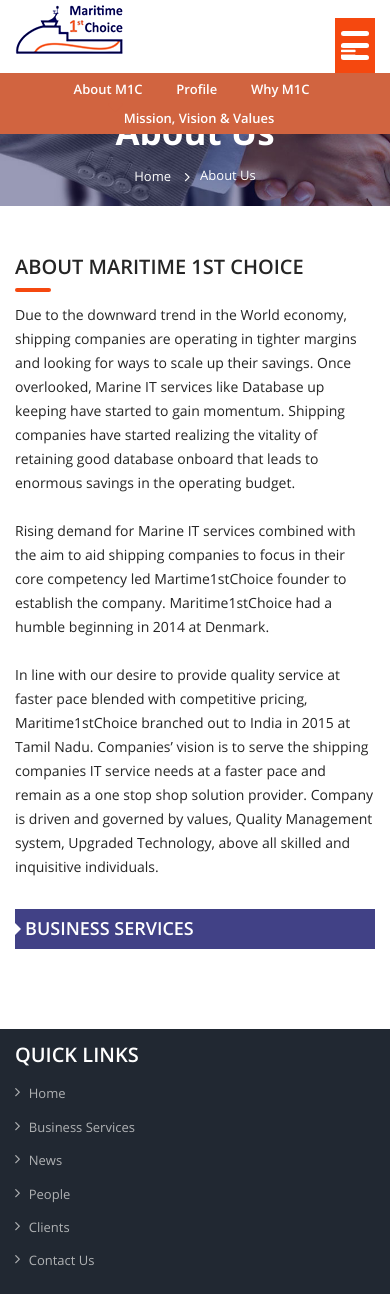
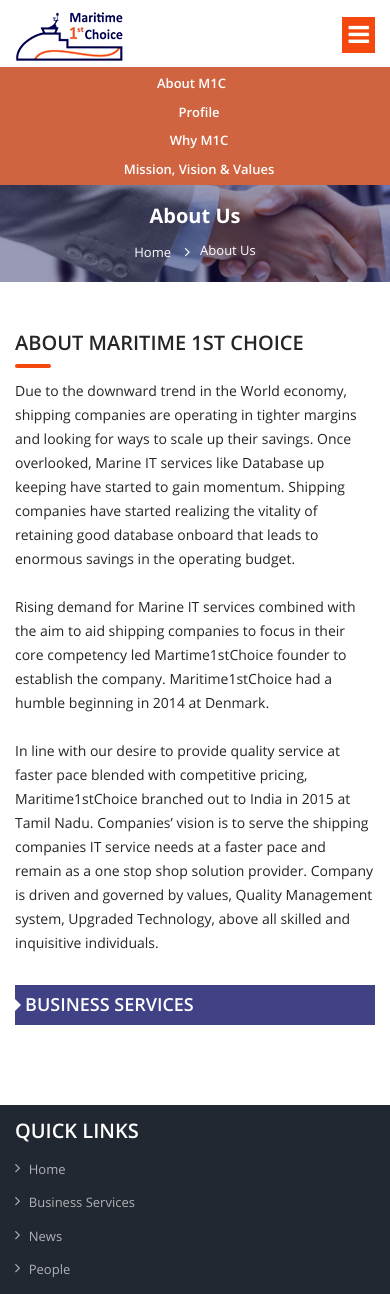
Before and after one commit to shananbu/maritime1choice, a PHP site: page /aboutUs.php in a window 390 px wide. Shown: the top 1294 px of the page. Run offline with PHP 8.4, Linux system fonts and the light colour scheme; data that the repository does not hold is empty.

Commit message:
Responsive fixes

```diff
--- a/careersServicesHeader.php
+++ b/careersServicesHeader.php
@@ -12,7 +12,9 @@ if (isset($_GET['selected'])) {
 
 <div class="container">
   <div class="row">
-    <div class="col-sm-2 logo"><a href="index.php?selected=1"> <img src="images/logo.png"> <span aria-controls="navbar" aria-expanded="false" data-target="#navbar" data-toggle="collapse" class="navbar-toggle collapsed"> <i class="fa fa-bars"></i> </span></a> </div>
+     <div class="col-sm-2 logo"><a href="index.php?selected=1"> <img src="images/logo.png"> </a>
+    <span aria-controls="navbar" aria-expanded="false" data-target="#navbar" data-toggle="collapse" class="navbar-toggle collapsed"> <i class="fa fa-bars"></i> </span>
+     </div>
     <div class="col-sm-10">
       <nav class="nav_menu top_menu collapse navbar-collapse" id="navbar">
         <ul>
--- a/css/responsive.css
+++ b/css/responsive.css
@@ -1,30 +1,26 @@
 @charset "utf-8";
+/* CSS Document */
 
 .logo img {
 	display: inline-block !important;
 }
-
 .top_head .navbar-toggle {
 	float: right;
-    margin: 0px;
+	margin: 12px 0 0;
 	cursor: pointer;
 	background: #f5480f none repeat scroll 0 0;
 	border-radius: 0;
 	color: #fff;
 	padding: 5px;
-    font-size: 17px;
-    margin-top: 13px;
+	font-size: 24px;
 }
-
 .top_head .nav_menu {
 	padding-left: 0px;
 	padding-right: 0px;
 }
-
 .top_head .navbar-toggle i {
 	display: block;
 }
-
 #toTop {
 	z-index: 50;
 }
@@ -125,83 +130,96 @@
 	display: block !important;
 	margin-bottom: 20px !important;
 }
-
 .foot_col_4 .in_cont {
 	display: block !important;
 	margin-bottom: 10px !important;
 }
-
 .banner_row h1 {
 	line-height: normal !important;
 	font-size: 15px !important;
 	top: 64% !important;
 	font-size: 16px !important
 }
-
 .banner_row h1 span {
 	display: inline !important;
 }
-
 .home_service article {
 	margin-top: 30px !important;
-
 }
-
 .top_menu li, .top_menu ul {
 	display: block !important;
 	float: none !important;
 	padding-left: 0 !important;
 	padding-right: 0 !important;
 }
-
 .top_menu ul {
 	border-top: 2px solid #F5480F !important;
 }
-
 .top_menu li a {
 	border-bottom: 1px solid #D7D7D7 !important;
 }
-
 .top_menu li a:hover {
 	border-bottom: 1px solid #F5480F !important;
 	background: #F5480F !important;
 	color: #ffffff !important;
 }
-
 .client_page figure {
 	margin-bottom: 30px !important;
 }
-
 .inn_info h1 {
 	margin-bottom: 5px !important;
 	text-align: center !important
 }
-
 .bread_crumbs ul {
 	display: block !important;
 	float: none !important;
-
 	text-align: center !important;
 }
-
 .cont_list {
 	margin-bottom: 25px;
 }
-
 .about_info {
 	margin-bottom: 30px !important;
 }
-
 .text_just {
 	text-align: left !important;
 }
-
 .ad_pa {
 	padding-top: 50px !important;
 }
-
 .aside_right {
 	margin-bottom: 30px;
+}
+.banner_row article {
+	font-size: 15px !important;
+	top: 19% !important;
+}
+.wrapper {
+	padding-top: 67px !important;
+}
+.col-sm-2.logo > a {
+	display: inline-block !important;
+	padding-top: 7px !important;
+}
+.top_head {
+	position: relative !important;
+}
+.top_head > .container {
+	background: #fff none repeat scroll 0 0 !important;
+	left: 0 !important;
+	position: fixed !important;
+	right: 0 !important;
+	top: 0 !important;
+	z-index: 1 !important;
+}
+.submenu li {
+	display: block !important;
+}
+.inn_info h1 {
+	font-size: 20px !important;
+}
+.aside_right {
+	margin-top: 30px !important;
 }
 }
 
@@ -210,15 +228,11 @@
 	display: none !important;
 }
 }
-
-.navbar-toggle {
+/*.navbar-toggle {
 	margin: 1em;
 	width: 40px;
 }
-
-.navbar-toggle:after,
-.navbar-toggle:before,
-.navbar-toggle i {
+.navbar-toggle:after, .navbar-toggle:before, .navbar-toggle i {
 	background-color: #fff;
 	-o-border-radius: 3px;
 	-moz-border-radius: 3px;
--- a/header.php
+++ b/header.php
@@ -12,7 +12,10 @@ $page = 3;
 
 <div class="container">
   <div class="row">
-    <div class="col-sm-2 logo"><a href="index.php?selected=1"> <img src="images/logo.png"> <span aria-controls="navbar" aria-expanded="false" data-target="#navbar" data-toggle="collapse" class="navbar-toggle collapsed"> <i class="fa fa-bars"></i> </span></a> </div>
+    <div class="col-sm-2 logo"><a href="index.php?selected=1"> <img src="images/logo.png"> </a>
+    <span aria-controls="navbar" aria-expanded="false" data-target="#navbar" data-toggle="collapse" class="navbar-toggle collapsed"> <i class="fa fa-bars"></i> </span>
+
+     </div>
     <div class="col-sm-10">
       <nav class="nav_menu top_menu collapse navbar-collapse" id="navbar">
         <ul>
--- a/newsHeader.php
+++ b/newsHeader.php
@@ -12,7 +12,10 @@ $page = 3;
 
 <div class="container">
   <div class="row">
-    <div class="col-sm-2 logo"><a href="index.php?selected=1"> <img src="images/logo.png"> <span aria-controls="navbar" aria-expanded="false" data-target="#navbar" data-toggle="collapse" class="navbar-toggle collapsed"> <i class="fa fa-bars"></i> </span></a> </div>
+     <div class="col-sm-2 logo"><a href="index.php?selected=1"> <img src="images/logo.png"> </a>
+    <span aria-controls="navbar" aria-expanded="false" data-target="#navbar" data-toggle="collapse" class="navbar-toggle collapsed"> <i class="fa fa-bars"></i> </span>
+
+     </div>
     <div class="col-sm-10">
       <nav class="nav_menu top_menu collapse navbar-collapse" id="navbar">
         <ul>
--- a/ourClientsHeaders.php
+++ b/ourClientsHeaders.php
@@ -12,7 +12,10 @@ if (isset($_GET['selected'])) {
 
 <div class="container">
   <div class="row">
-    <div class="col-sm-2 logo"><a href="index.php?selected=1"> <img src="images/logo.png"> <span aria-controls="navbar" aria-expanded="false" data-target="#navbar" data-toggle="collapse" class="navbar-toggle collapsed"> <i class="fa fa-bars"></i> </span></a> </div>
+      <div class="col-sm-2 logo"><a href="index.php?selected=1"> <img src="images/logo.png"> </a>
+    <span aria-controls="navbar" aria-expanded="false" data-target="#navbar" data-toggle="collapse" class="navbar-toggle collapsed"> <i class="fa fa-bars"></i> </span>
+
+     </div>
     <div class="col-sm-10">
       <nav class="nav_menu top_menu collapse navbar-collapse" id="navbar">
         <ul>
```
Also changed, not shown: other parts of css/responsive.css (+28 -22 lines), businessServicesHeader.php (+5 -2 lines). Lines whose indentation alone changed are shown as unchanged.
